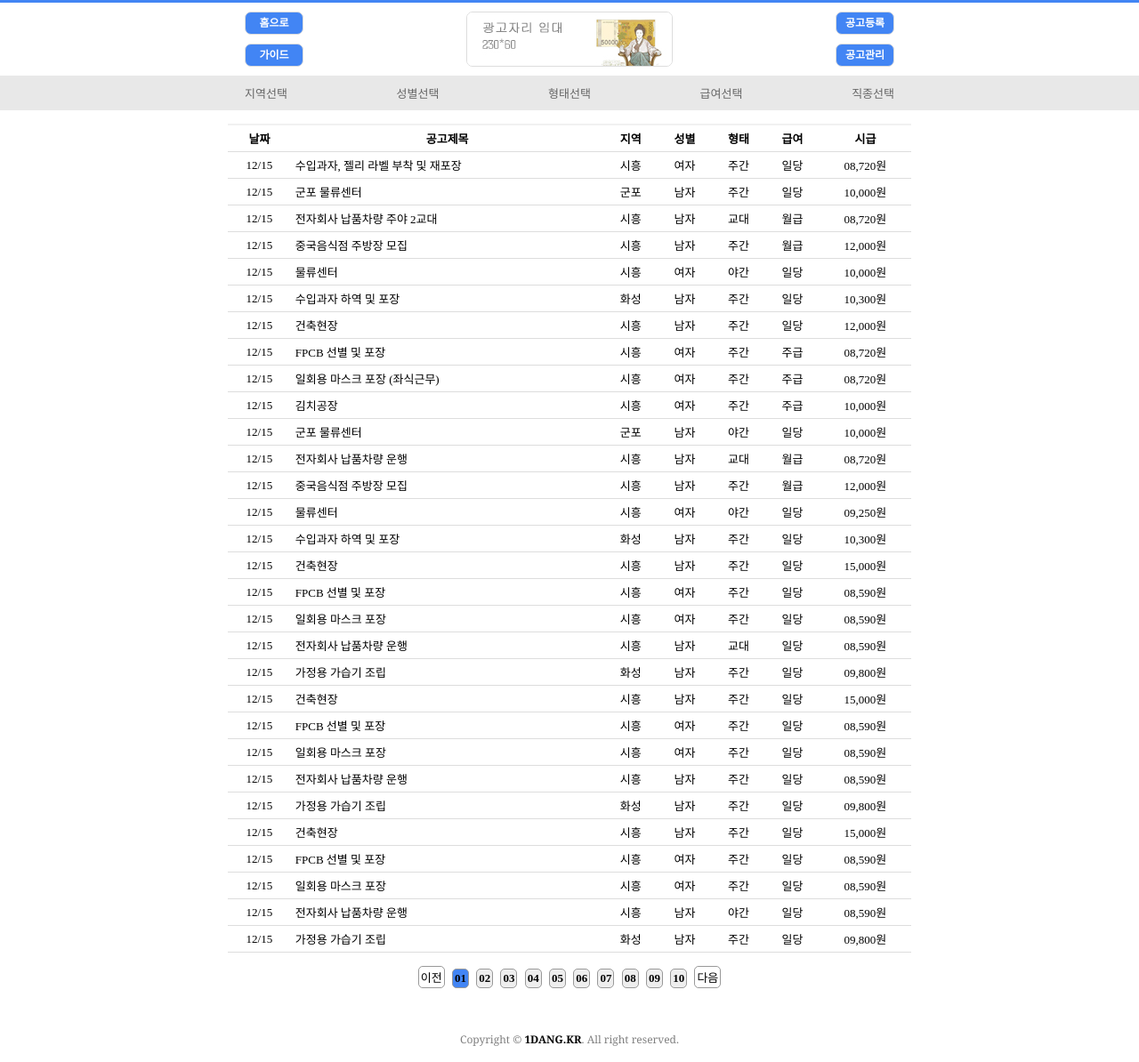
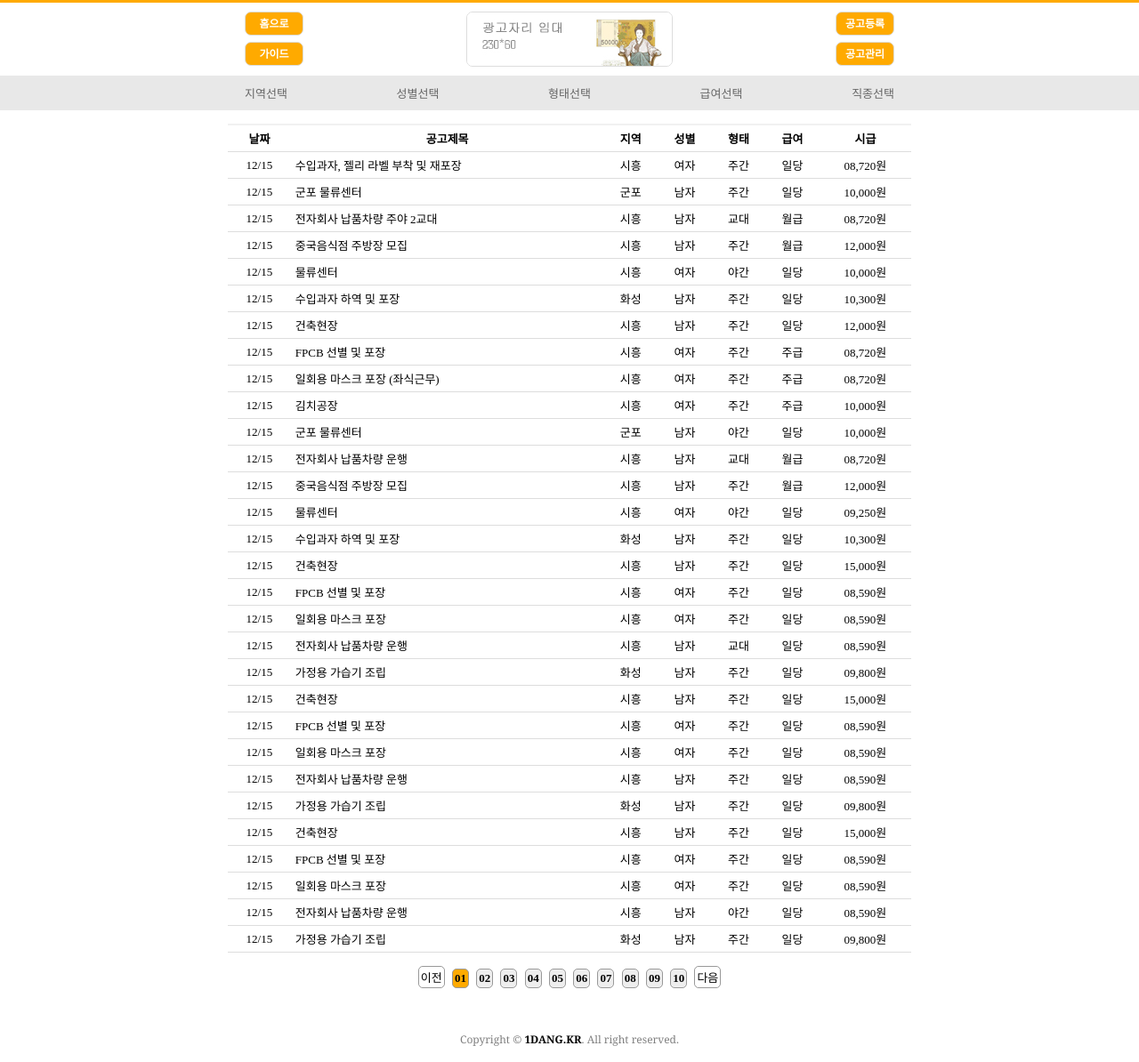
Before and after one commit to jinxixxxi/1dang.kr, a PHP site: page /board.html in a window 1280 px wide. Shown: the whole page at 89% size. Run offline with PHP 8.4, Linux system fonts and the light colour scheme.

Commit message:
Update board.css

```diff
--- a/board.css
+++ b/board.css
@@ -4,7 +4,7 @@
 }
 
 body {
-    border-top: 3px solid #4285F4;
+    border-top: 3px solid #FFAA00;
     text-align: center;
     font-family: Gulim;
     font-size: 13px;
@@ -31,17 +31,17 @@ header {
 .logo ul li,
 .menu ul li {
     width: 60px;
-    height: 20px;
+    height: 21px;
     position: relative;
     list-style: none;
     border: 1px solid #DDDDDD;
-    background-color: #4285F4;
+    background-color: #FFAA00;
     border-radius: 7px;
     padding: 2px 2px;
-    line-height: 20px
+    line-height: 21px
 }
 #b {
-    top: 10px;
+    top: 7px;
 }
 
 .logo li a,
@@ -74,7 +74,7 @@ header {
 }
 
 .board-channel li:hover span {
-    color: #4285F4;
+    color: #FFAA00;
 }
 
 .board-channel a {
@@ -120,7 +120,7 @@ caption {
 }
 
 .board-list tbody tr td:nth-child(2):hover a {
-    color:#4285F4;
+    color:#FFAA00;
 }
 
 .board-list-wrap .paging {
@@ -147,7 +147,7 @@ caption {
 }
 
 .board-list-wrap .paging a.num.on {
-    background-color: #4285F4;
+    background-color: #FFAA00;
 }
 
 .bottom {
```
